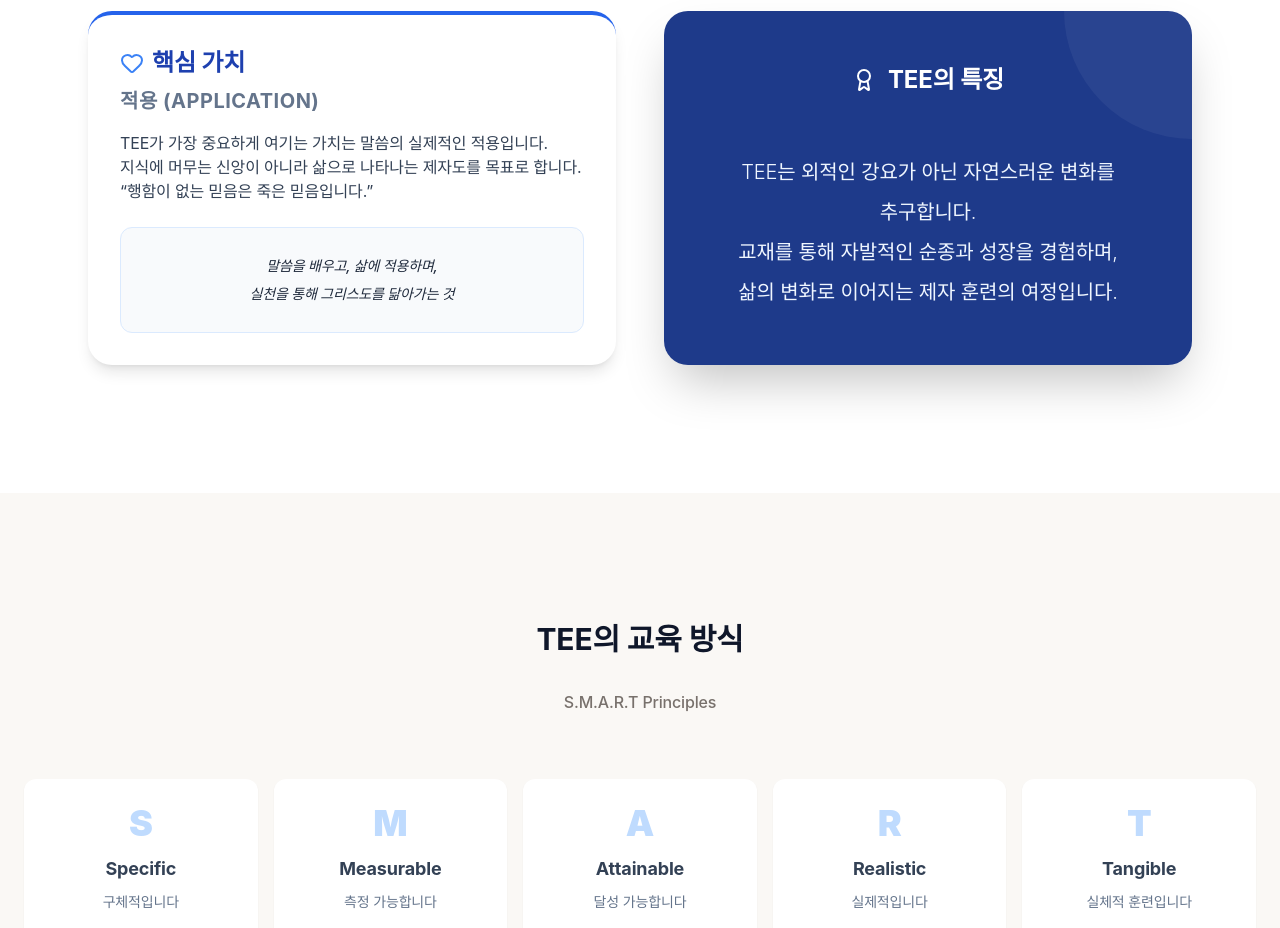
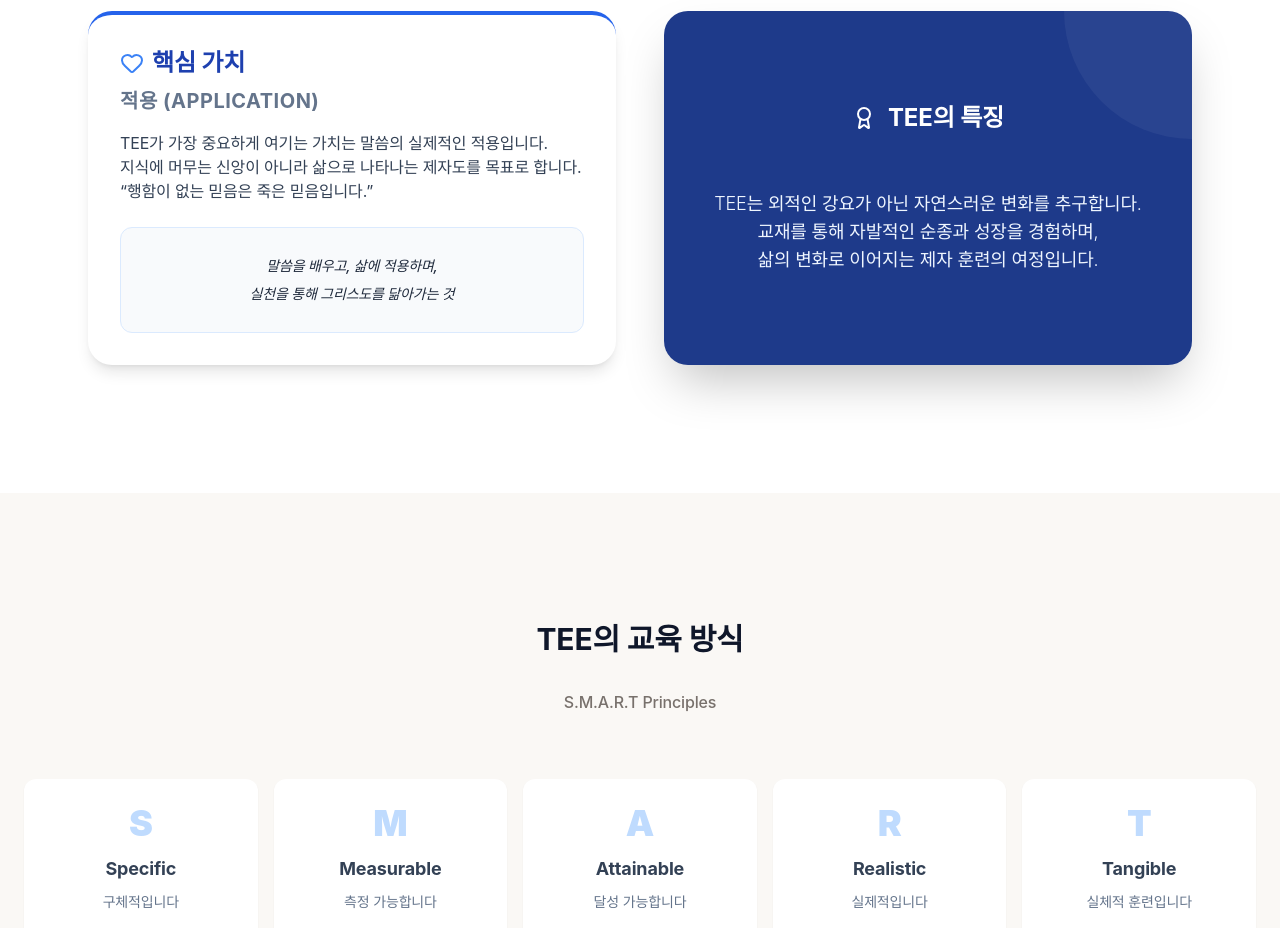
Before and after one commit to allaboutcan-pixel/thesentchurch, a React (Vite) app: page /ministry/tee in a window 1280 px wide. Shown: the part 2840-3768 px from the top of the page. Built offline with nearby package versions, Linux system fonts and the light colour scheme; no server answers; the database is empty; a web font is replaced by a local one.

Commit message:
Further refine TEE features font size and layout

```diff
--- a/src/pages/TEE.jsx
+++ b/src/pages/TEE.jsx
@@ -283,7 +283,7 @@ const TEE = () => {
                                     <Award className="text-white" />
                                     <span className="text-white">{t('tee.features_title')}</span>
                                 </h3>
-                                <div className="space-y-6 text-blue-50 text-xl leading-loose font-light text-center">
+                                <div className="space-y-6 text-blue-50 text-sm md:text-lg leading-loose font-light text-center">
                                     <span className="md:hidden" dangerouslySetInnerHTML={{ __html: t('tee.features_desc_mobile') }} />
                                     <span className="hidden md:block" dangerouslySetInnerHTML={{ __html: t('tee.features_desc') }} />
                                 </div>
```
